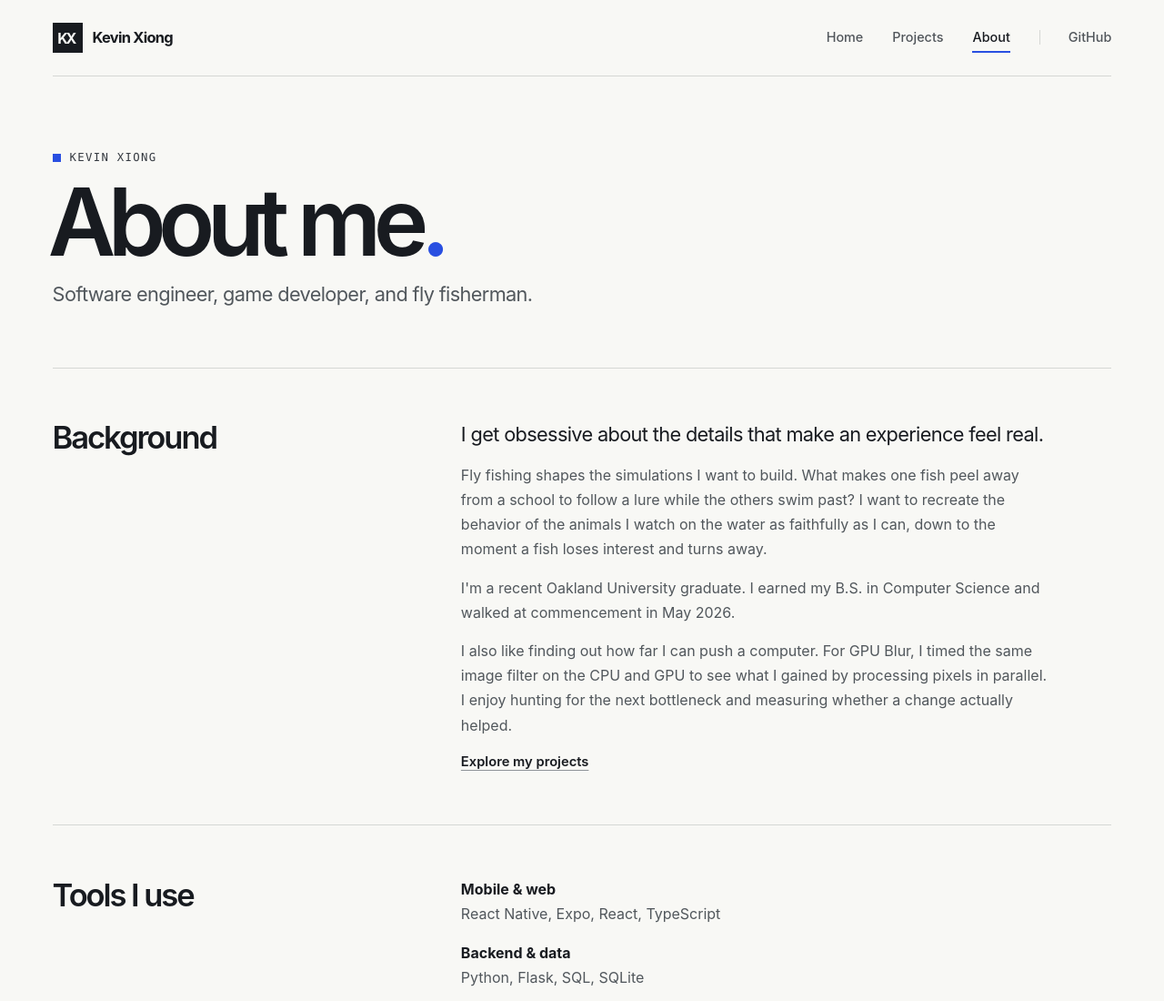
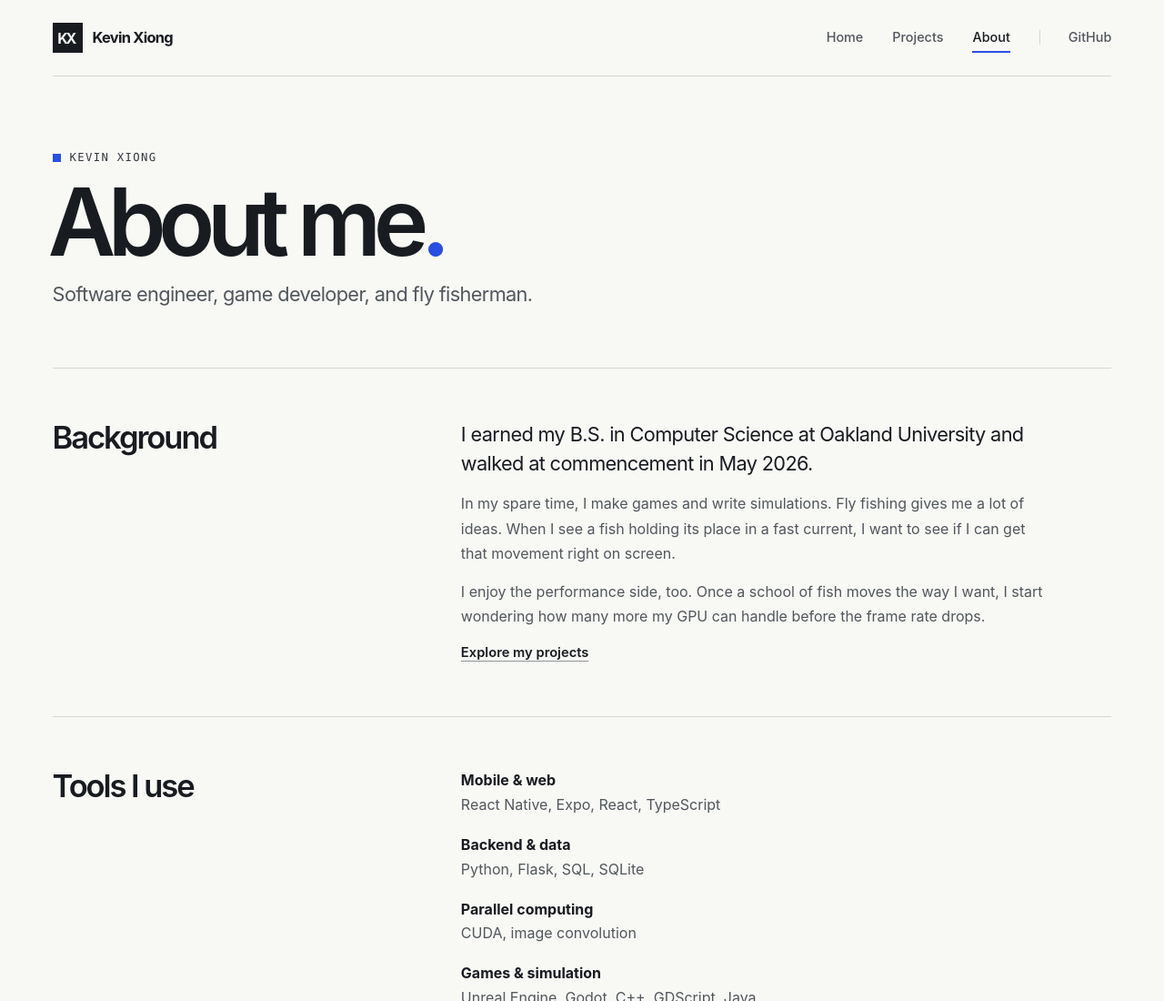
Before and after one commit to Thorfinn980/thorfinn980.github.io, a plain HTML site: page hobbies_page.html in a window 1280 px wide. Shown: the top 1100 px of the page at 91% size. Drawn offline with Linux system fonts and the light colour scheme.

Commit message:
Rewrite the About bio around graduation and personal interests

```diff
--- a/hobbies_page.html
+++ b/hobbies_page.html
@@ -22,10 +22,9 @@
       <p>Software engineer, game developer, and fly fisherman.</p>
     </header>
     <section class="about-row ruled"><h2>Background</h2><div class="prose">
-      <p class="lead">I get obsessive about the details that make an experience feel real.</p>
-      <p>Fly fishing shapes the simulations I want to build. What makes one fish peel away from a school to follow a lure while the others swim past? I want to recreate the behavior of the animals I watch on the water as faithfully as I can, down to the moment a fish loses interest and turns away.</p>
-      <p>I'm a recent Oakland University graduate. I earned my B.S. in Computer Science and walked at commencement in May 2026.</p>
-      <p>I also like finding out how far I can push a computer. For GPU Blur, I timed the same image filter on the CPU and GPU to see what I gained by processing pixels in parallel. I enjoy hunting for the next bottleneck and measuring whether a change actually helped.</p>
+      <p class="lead">I earned my B.S. in Computer Science at Oakland University and walked at commencement in May 2026.</p>
+      <p>In my spare time, I make games and write simulations. Fly fishing gives me a lot of ideas. When I see a fish holding its place in a fast current, I want to see if I can get that movement right on screen.</p>
+      <p>I enjoy the performance side, too. Once a school of fish moves the way I want, I start wondering how many more my GPU can handle before the frame rate drops.</p>
       <a class="text-link" href="capstone_page.html">Explore my projects</a>
     </div></section>
     <section class="about-row ruled"><h2>Tools I use</h2><dl class="tool-list">
```
